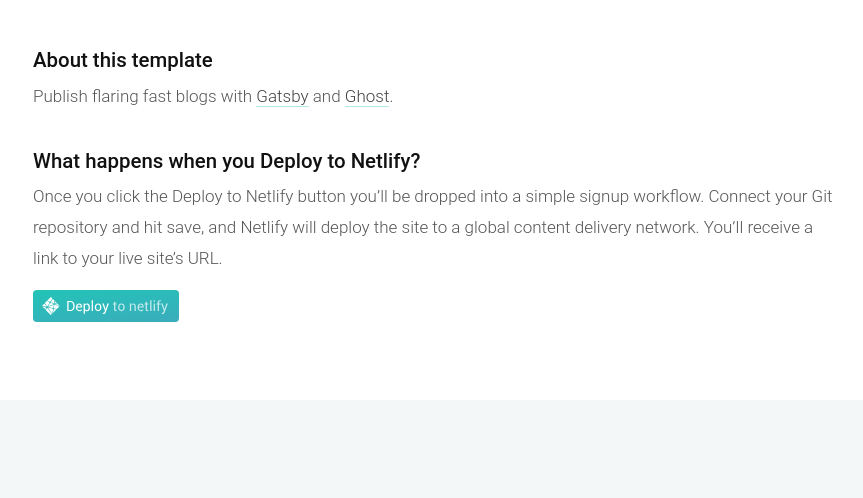
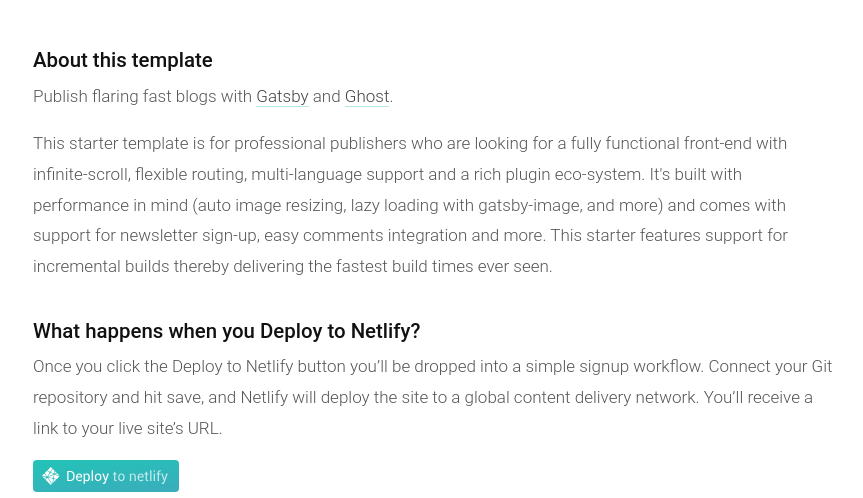
Before and after one commit to netlify/templates, an Eleventy site: page src/site/template/jamify-starter-ghost.md in a window 1280 px wide. Shown: the part 741-1239 px from the top of the page, without its empty margins (207-1070 px from the left). Built offline with nearby package versions, Linux system fonts and the light colour scheme; Eleventy itself is replaced by a stand-in of ours; files that its build step writes are made by us from their sources.

Commit message:
add features to description

```diff
--- a/src/site/template/jamify-starter-ghost.md
+++ b/src/site/template/jamify-starter-ghost.md
@@ -14,3 +14,5 @@
 ---
 
 Publish flaring fast blogs with [Gatsby](https://gatsbyjs.org) and [Ghost](https://ghost.org).
+
+This starter template is for professional publishers who are looking for a fully functional front-end with infinite-scroll, flexible routing, multi-language support and a rich plugin eco-system. It's built with performance in mind (auto image resizing, lazy loading with gatsby-image, and more) and comes with support for newsletter sign-up, easy comments integration and more. This starter features support for incremental builds thereby delivering the fastest build times ever seen.
```
